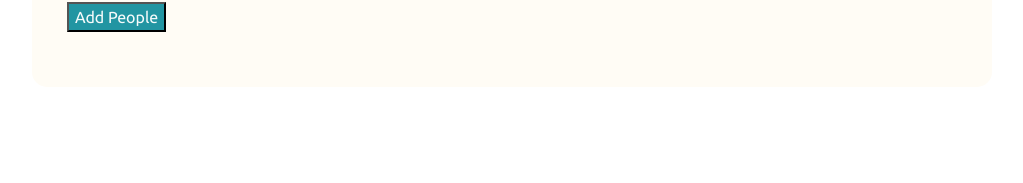
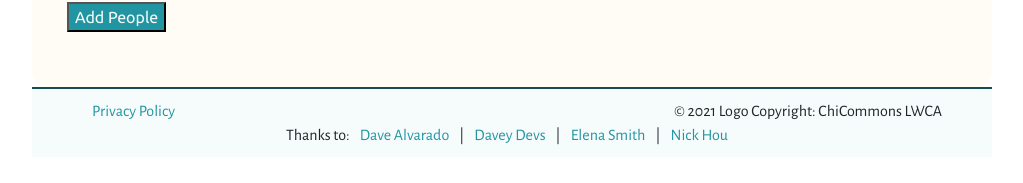
Before and after one commit to chicommons/maps, a React (Create React App) app in the folder client/: page /1/listpeople in a window 1280 px wide. Shown: the part 129-312 px from the top of the page, without its empty margins (128-1151 px from the left). Built offline with nearby package versions, Linux system fonts and the light colour scheme; no server answers.

Commit message:
added website footer

```diff
--- a/client/src/App.js
+++ b/client/src/App.js
@@ -13,6 +13,7 @@ import DirectoryAddUpdate from "./components/DirectoryAddUpdate";
 import AddPerson from "./components/people/AddPerson";
 import EditPerson from "./components/people/EditPerson";
 import ListPeople from "./components/people/ListPeople";
+import Footer from "./components/Footer";
 import { AlertProvider } from "./components/AlertProvider";
 import Logo from "./logo.png";
 
@@ -53,6 +54,7 @@ function App() {
             </div>
           </div>
         </AlertProvider>
+        <Footer />
       </div>
     </Router>
   );
--- /dev/null
+++ b/client/src/components/Footer.css
@@ -0,0 +1,16 @@
+.footer {
+  font-family: "Alegreya Sans", Arial, sans-serif;
+  font-weight: 400;
+  border-top: 2px solid #124E54;
+  padding: 10px 50px;
+  text-align: center;
+}
+
+.credit-link {
+  color: #2295a2;
+  margin: 0 10px;
+}
+
+.footer-row {
+  margin: 0
+}
--- /dev/null
+++ b/client/src/components/Footer.jsx
@@ -0,0 +1,26 @@
+import React from "react";
+
+import "./Footer.css";
+
+const Footer = (props) => {
+  return (
+    <footer className="footer">
+      <div className="row justify-content-between footer-row">
+        <a href="https://www.chicommons.coop/privacy-policy/" className="credit-link">Privacy Policy</a>
+        <span>©  2021	Logo Copyright: ChiCommons LWCA</span>
+      </div>
+      <span>
+        Thanks to:
+        <a className="credit-link" href="https://github.com/laredotornado">Dave Alvarado</a>
+        |
+        <a className="credit-link" href="https://github.com/DaveyDevs">Davey Devs</a>
+        |
+        <a className="credit-link" href="https://github.com/ozzysChiefDataScientist">Elena Smith</a>
+        |
+        <a className="credit-link" href="https://github.com/nick-hou">Nick Hou</a>
+      </span>
+    </footer>
+  );
+};
+
+export default Footer;
--- a/client/src/index.css
+++ b/client/src/index.css
@@ -100,3 +100,7 @@ html,
 .forgot-password a {
   color: #2295a2;
 }
+
+.footer {
+  border-top: 2px solid #124E54;
+}
```
